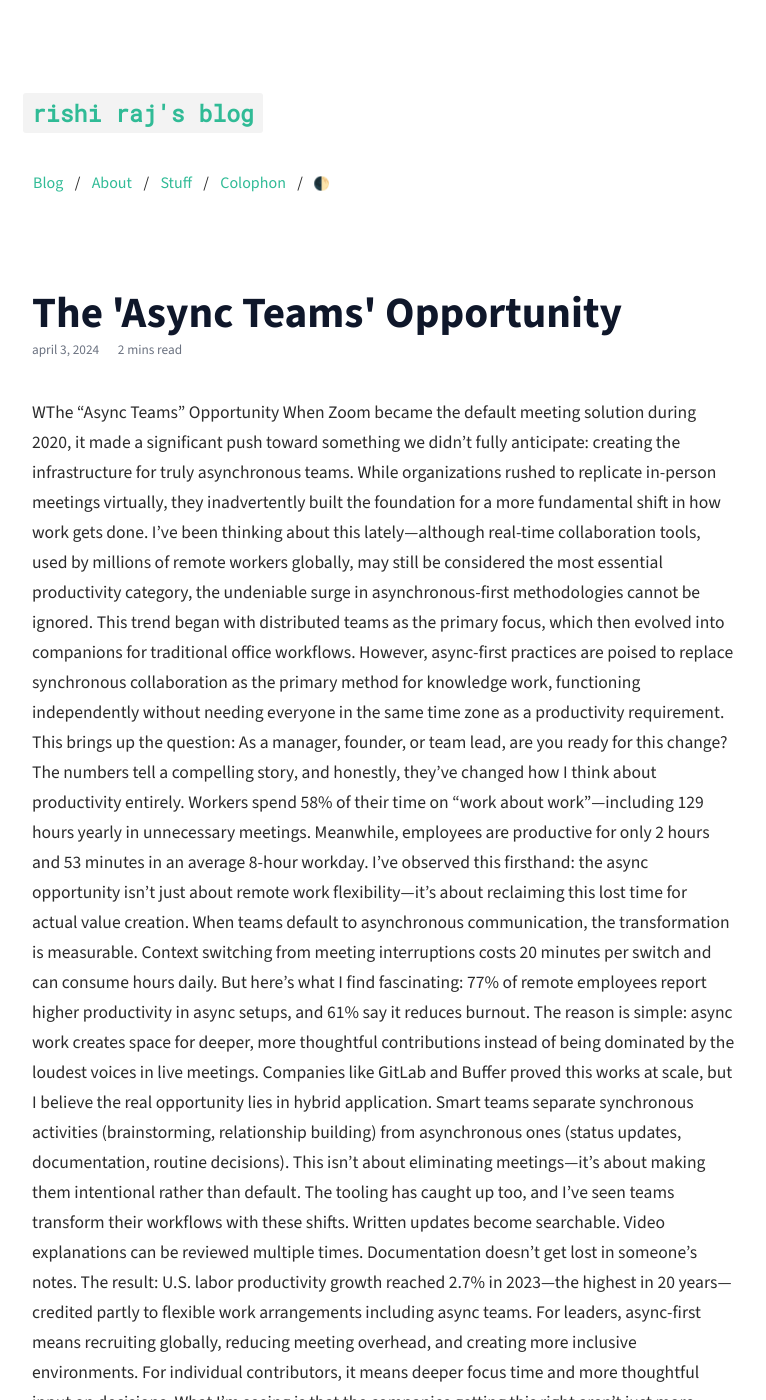
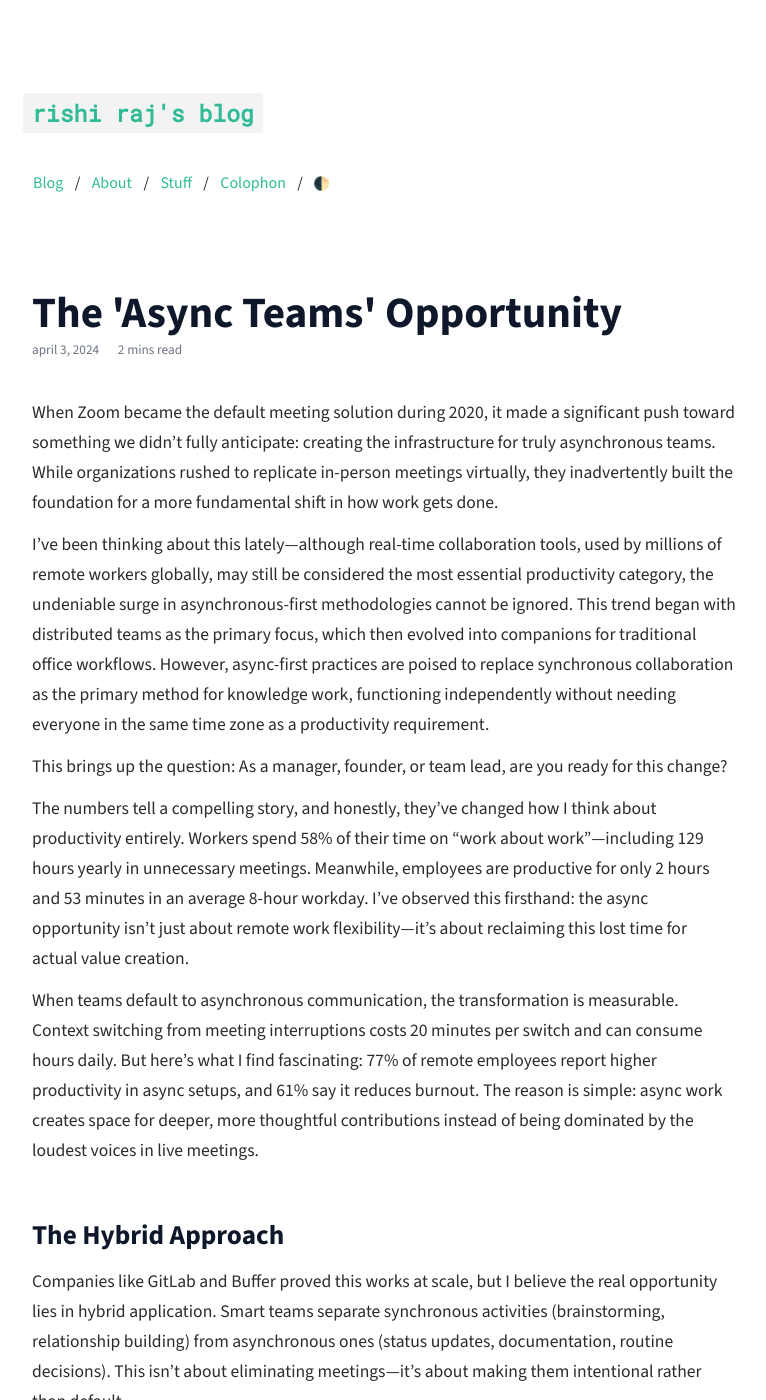
Before and after one commit to talkxo/rishiraj-blog-machine, a Jekyll site: the page built from _posts/2024-04-03-async-teams-opportunity.md, in a window 1280 px wide and 1400 px high. Shown: the whole window, without its empty margins (256-1022 px from the left). Built offline with Jekyll 4.4.1, drawn with Linux system fonts in a browser that asks for light colours; nearby versions of some CDN libraries; some of the changed text lies outside the part shown.

Commit message:
Update async teams post with latest changes

```diff
--- a/_posts/2024-04-03-async-teams-opportunity.md
+++ b/_posts/2024-04-03-async-teams-opportunity.md
@@ -11,13 +11,22 @@ writing_time:
   decorating: "5:00"
 ---
 
-WThe "Async Teams" Opportunity
 When Zoom became the default meeting solution during 2020, it made a significant push toward something we didn't fully anticipate: creating the infrastructure for truly asynchronous teams. While organizations rushed to replicate in-person meetings virtually, they inadvertently built the foundation for a more fundamental shift in how work gets done.
+
 I've been thinking about this lately—although real-time collaboration tools, used by millions of remote workers globally, may still be considered the most essential productivity category, the undeniable surge in asynchronous-first methodologies cannot be ignored. This trend began with distributed teams as the primary focus, which then evolved into companions for traditional office workflows. However, async-first practices are poised to replace synchronous collaboration as the primary method for knowledge work, functioning independently without needing everyone in the same time zone as a productivity requirement.
+
 This brings up the question: As a manager, founder, or team lead, are you ready for this change?
+
 The numbers tell a compelling story, and honestly, they've changed how I think about productivity entirely. Workers spend 58% of their time on "work about work"—including 129 hours yearly in unnecessary meetings. Meanwhile, employees are productive for only 2 hours and 53 minutes in an average 8-hour workday. I've observed this firsthand: the async opportunity isn't just about remote work flexibility—it's about reclaiming this lost time for actual value creation.
+
 When teams default to asynchronous communication, the transformation is measurable. Context switching from meeting interruptions costs 20 minutes per switch and can consume hours daily. But here's what I find fascinating: 77% of remote employees report higher productivity in async setups, and 61% say it reduces burnout. The reason is simple: async work creates space for deeper, more thoughtful contributions instead of being dominated by the loudest voices in live meetings.
+
+## The Hybrid Approach
+
 Companies like GitLab and Buffer proved this works at scale, but I believe the real opportunity lies in hybrid application. Smart teams separate synchronous activities (brainstorming, relationship building) from asynchronous ones (status updates, documentation, routine decisions). This isn't about eliminating meetings—it's about making them intentional rather than default.
+
 The tooling has caught up too, and I've seen teams transform their workflows with these shifts. Written updates become searchable. Video explanations can be reviewed multiple times. Documentation doesn't get lost in someone's notes. The result: U.S. labor productivity growth reached 2.7% in 2023—the highest in 20 years—credited partly to flexible work arrangements including async teams.
+
 For leaders, async-first means recruiting globally, reducing meeting overhead, and creating more inclusive environments. For individual contributors, it means deeper focus time and more thoughtful input on decisions. What I'm seeing is that the companies getting this right aren't just more efficient—they're building competitive advantages through better documentation, clearer decision processes, and access to global talent pools.
+
 What are your thoughts: Will 2025 be the year when async-first practices emerge as methodologies to be taken seriously and considered foundational, not just as emergency responses to distributed teams?
```
